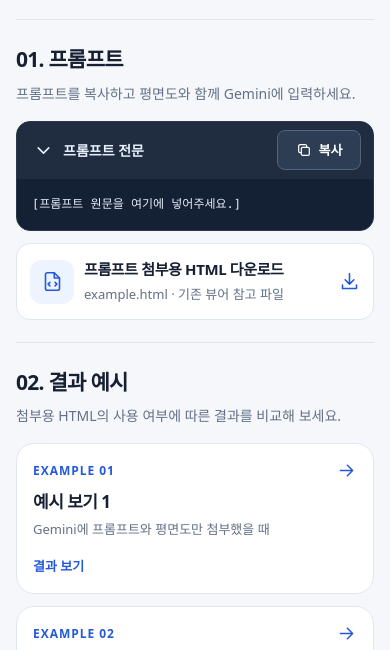
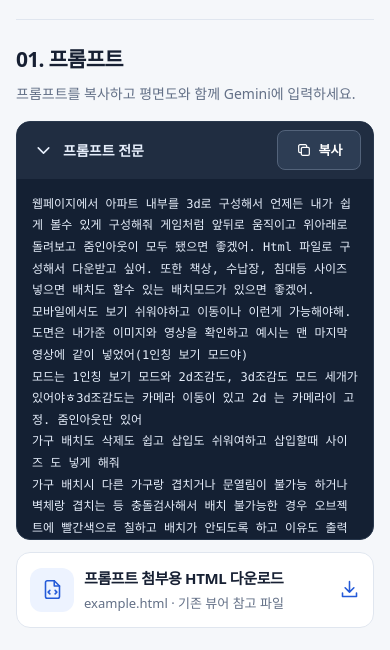
Before and after one commit to fucidin/fucidin.github.io, a plain HTML site: page moving/index.html in a window 390 px wide. Shown: the part 156-806 px from the top of the page. Drawn offline with Linux system fonts and the light colour scheme.

Commit message:
Enhance prompt content for 3D layout tool
Updated prompt content with detailed requirements for a 3D apartment layout tool, including features for furniture placement, collision detection, and mobile compatibility.

```diff
--- a/moving/index.html
+++ b/moving/index.html
@@ -16,7 +16,14 @@
 <div class="section-head"><h2 id="prompt-title">01. 프롬프트</h2><p class="desc">프롬프트를 복사하고 평면도와 함께 Gemini에 입력하세요.</p></div>
 <div class="snippet"><div class="snippet-bar"><button class="toggle" id="toggle" type="button" aria-expanded="true" aria-controls="prompt-content"><svg class="chevron" viewBox="0 0 24 24" aria-hidden="true"><path d="m6 9 6 6 6-6"/></svg><span>프롬프트 전문</span></button><button id="copy" class="copy" type="button"><svg viewBox="0 0 24 24" aria-hidden="true" style="width:16px;height:16px"><rect x="8" y="8" width="12" height="12" rx="2"/><path d="M16 8V6a2 2 0 0 0-2-2H6a2 2 0 0 0-2 2v8a2 2 0 0 0 2 2h2"/></svg><span id="copy-label">복사</span></button></div>
 <!-- 아래 pre 요소 안에 프롬프트 원문을 넣으세요. HTML 특수문자 &, <, >는 &amp;, &lt;, &gt;로 이스케이프합니다. -->
-<pre id="prompt-content">[프롬프트 원문을 여기에 넣어주세요.]</pre></div>
+<pre id="prompt-content">웹페이지에서 아파트 내부를 3d로 구성해서 언제든 내가 쉽게 볼수 있게 구성해줘 게임처럼 앞뒤로 움직이고 위아래로 돌려보고 줌인아웃이 모두 됐으면 좋겠어. Html 파일로 구성해서 다운받고 싶어. 또한 책상, 수납장, 침대등 사이즈 넣으면 배치도 할수 있는 배치모드가 있으면 좋겠어.
+모바일에서도 보기 쉬워야하고 이동이나 이런게 가능해야해.
+도면은 내가준 이미지와 영상을 확인하고 예시는 맨 마지막 영상에 같이 넣었어(1인칭 보기 모드야)
+모드는 1인칭 보기 모드와 2d조감도, 3d조감도 모드 세개가 있어야ㅎ3d조감도는 카메라 이동이 있고 2d 는 카메라이 고정. 줌인아웃만 있어
+가구 배치도 삭제도 쉽고 삽입도 쉬워여하고 삽입할때 사이즈 도 넣게 해줘
+가구 배치시 다른 가구랑 겹치거나 문열림이 불가능 하거나 벽체랑 겹치는 등 충돌검사해서 배치 불가능한 경우 오브젝트에 빨간색으로 칠하고 배치가 안되도록 하고 이유도 출력해줘야해.
+가구 사진은 냉장고 김치냉장고 세탁기 건조기 침대 책상 의자 식탁 등은 기본으로 넣어줘 대신 사이즈를 결정하게.
+파일의 결과물은 다운로드 받을수 있게 html 파일로 해줘 대화창에 넣으면 보기 힘들어</pre></div>
 <a class="download" href="./example.html" download="example.html"><span class="iconbox"><svg viewBox="0 0 24 24" aria-hidden="true"><path d="M14 2H6a2 2 0 0 0-2 2v16a2 2 0 0 0 2 2h12a2 2 0 0 0 2-2V8z"/><path d="M14 2v6h6M9 13l-2 2 2 2m6-4 2 2-2 2"/></svg></span><span class="grow"><span class="name">프롬프트 첨부용 HTML 다운로드</span><span class="detail">example.html · 기존 뷰어 참고 파일</span></span><span class="action"><span>다운로드</span><svg viewBox="0 0 24 24" aria-hidden="true"><path d="M12 3v12m-5-5 5 5 5-5M4 16v4h16v-4"/></svg></span></a>
 </section>
 <section class="section" aria-labelledby="examples-title"><div class="section-head"><h2 id="examples-title">02. 결과 예시</h2><p class="desc">첨부용 HTML의 사용 여부에 따른 결과를 비교해 보세요.</p></div>
```
